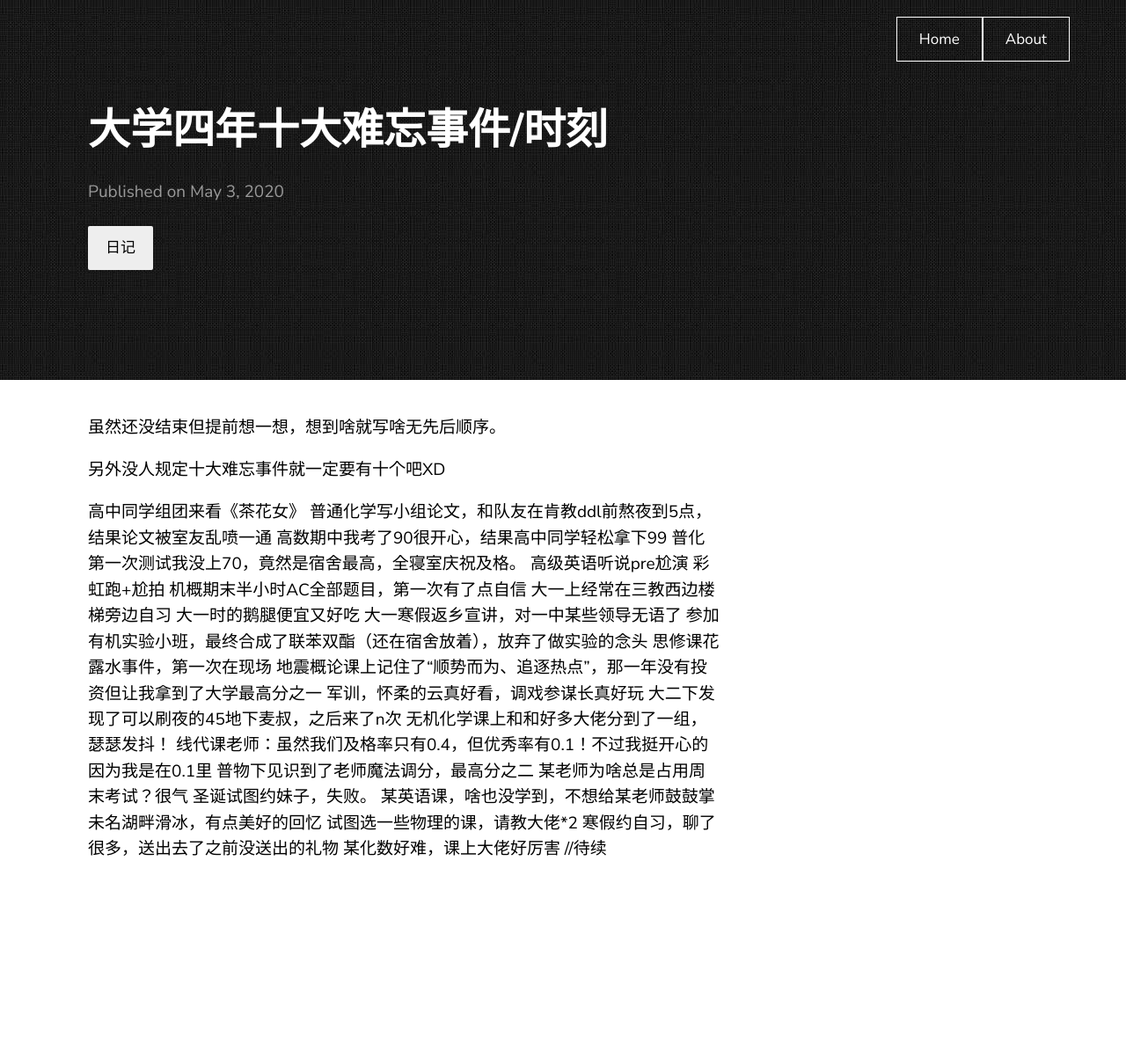
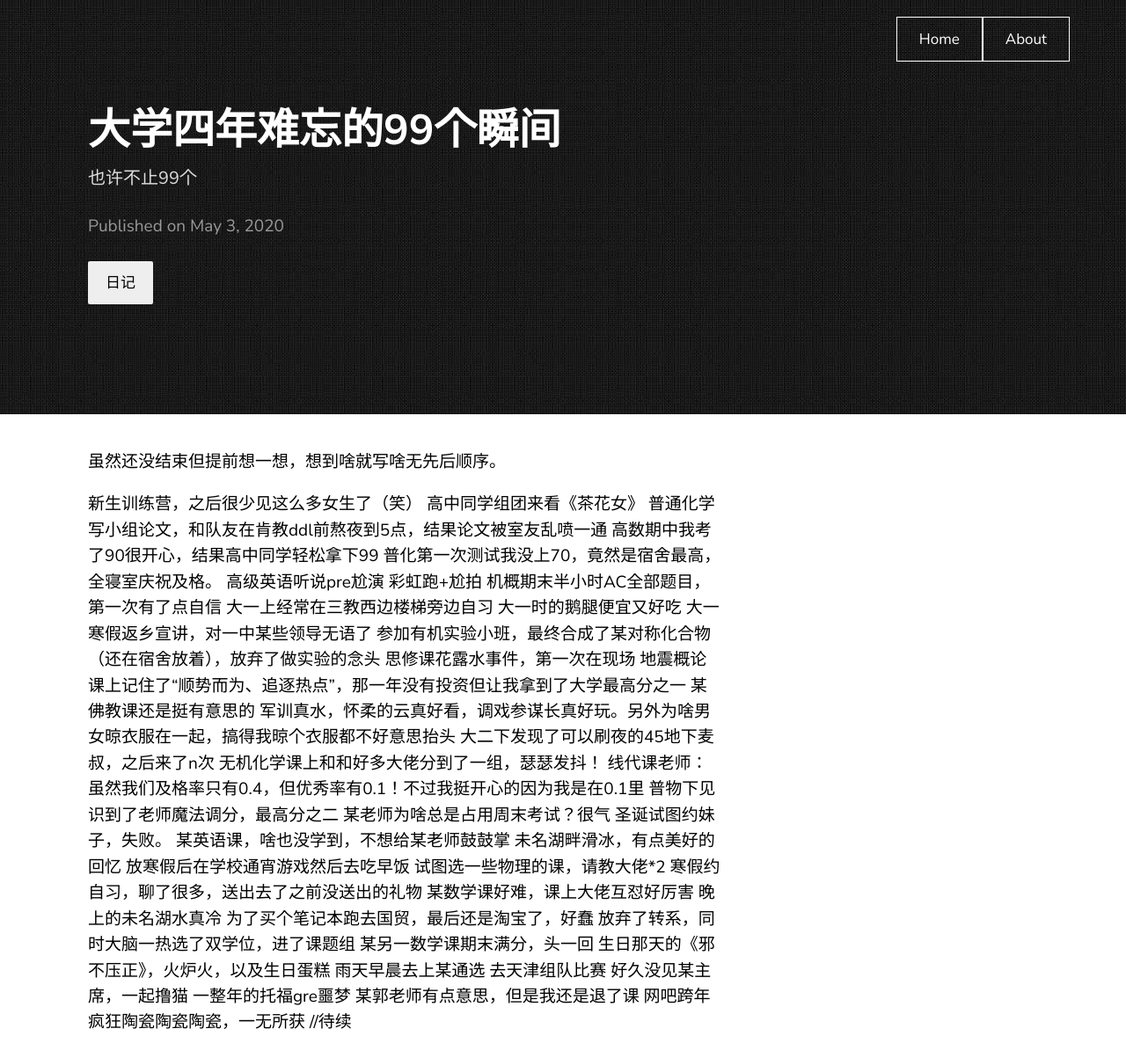
Before and after one commit to WolframCong/wolframcong.github.io, a Jekyll site: the page built from _posts/2020-05-03-20200503.md, in a window 1280 px wide. Shown: the whole page at 88% size. Built offline with Jekyll 4.4.1, drawn with Linux system fonts in a browser that asks for light colours; comment, search, counter and statistics services are not loaded; before the commit the page ends 1006 px from its top, so only the background shows below that.

Commit message:
Updated  college99

```diff
--- a/_posts/2020-05-03-20200503.md
+++ b/_posts/2020-05-03-20200503.md
@@ -1,15 +1,14 @@
 ---
 layout: post
-title: "大学四年十大难忘事件/时刻"
-description:
+title: "大学四年难忘的99个瞬间"
+description: 也许不止99个
 date: 2020-05-03 22:28:56 +0800
 categories: 日记
 ---
 
 虽然还没结束但提前想一想，想到啥就写啥无先后顺序。
 
-另外没人规定十大难忘事件就一定要有十个吧XD
-
+新生训练营，之后很少见这么多女生了（笑）
 高中同学组团来看《茶花女》
 普通化学写小组论文，和队友在肯教ddl前熬夜到5点，结果论文被室友乱喷一通
 高数期中我考了90很开心，结果高中同学轻松拿下99
@@ -20,10 +19,11 @@ categories: 日记
 大一上经常在三教西边楼梯旁边自习
 大一时的鹅腿便宜又好吃
 大一寒假返乡宣讲，对一中某些领导无语了
-参加有机实验小班，最终合成了联苯双酯（还在宿舍放着），放弃了做实验的念头
+参加有机实验小班，最终合成了某对称化合物（还在宿舍放着），放弃了做实验的念头
 思修课花露水事件，第一次在现场
 地震概论课上记住了“顺势而为、追逐热点”，那一年没有投资但让我拿到了大学最高分之一
-军训，怀柔的云真好看，调戏参谋长真好玩
+某佛教课还是挺有意思的
+军训真水，怀柔的云真好看，调戏参谋长真好玩。另外为啥男女晾衣服在一起，搞得我晾个衣服都不好意思抬头
 大二下发现了可以刷夜的45地下麦叔，之后来了n次
 无机化学课上和和好多大佬分到了一组，瑟瑟发抖！
 线代课老师：虽然我们及格率只有0.4，但优秀率有0.1！不过我挺开心的因为我是在0.1里
@@ -32,7 +32,20 @@ categories: 日记
 圣诞试图约妹子，失败。
 某英语课，啥也没学到，不想给某老师鼓鼓掌
 未名湖畔滑冰，有点美好的回忆
+放寒假后在学校通宵游戏然后去吃早饭
 试图选一些物理的课，请教大佬*2
 寒假约自习，聊了很多，送出去了之前没送出的礼物
-某化数好难，课上大佬好厉害
+某数学课好难，课上大佬互怼好厉害
+晚上的未名湖水真冷
+为了买个笔记本跑去国贸，最后还是淘宝了，好蠢
+放弃了转系，同时大脑一热选了双学位，进了课题组
+某另一数学课期末满分，头一回
+生日那天的《邪不压正》，火炉火，以及生日蛋糕
+雨天早晨去上某通选
+去天津组队比赛
+好久没见某主席，一起撸猫
+一整年的托福gre噩梦
+某郭老师有点意思，但是我还是退了课
+网吧跨年
+疯狂陶瓷陶瓷陶瓷，一无所获
 //待续
```
